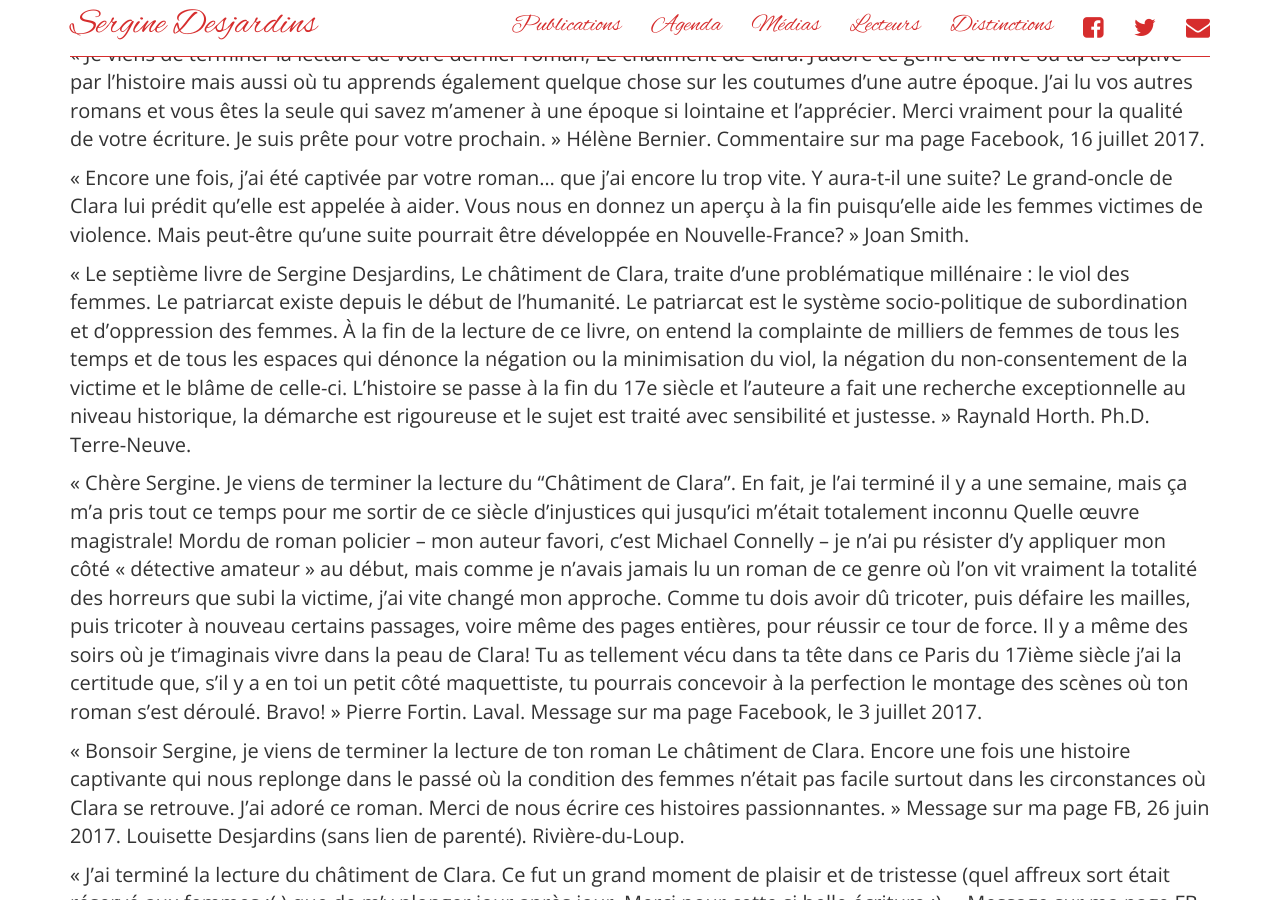
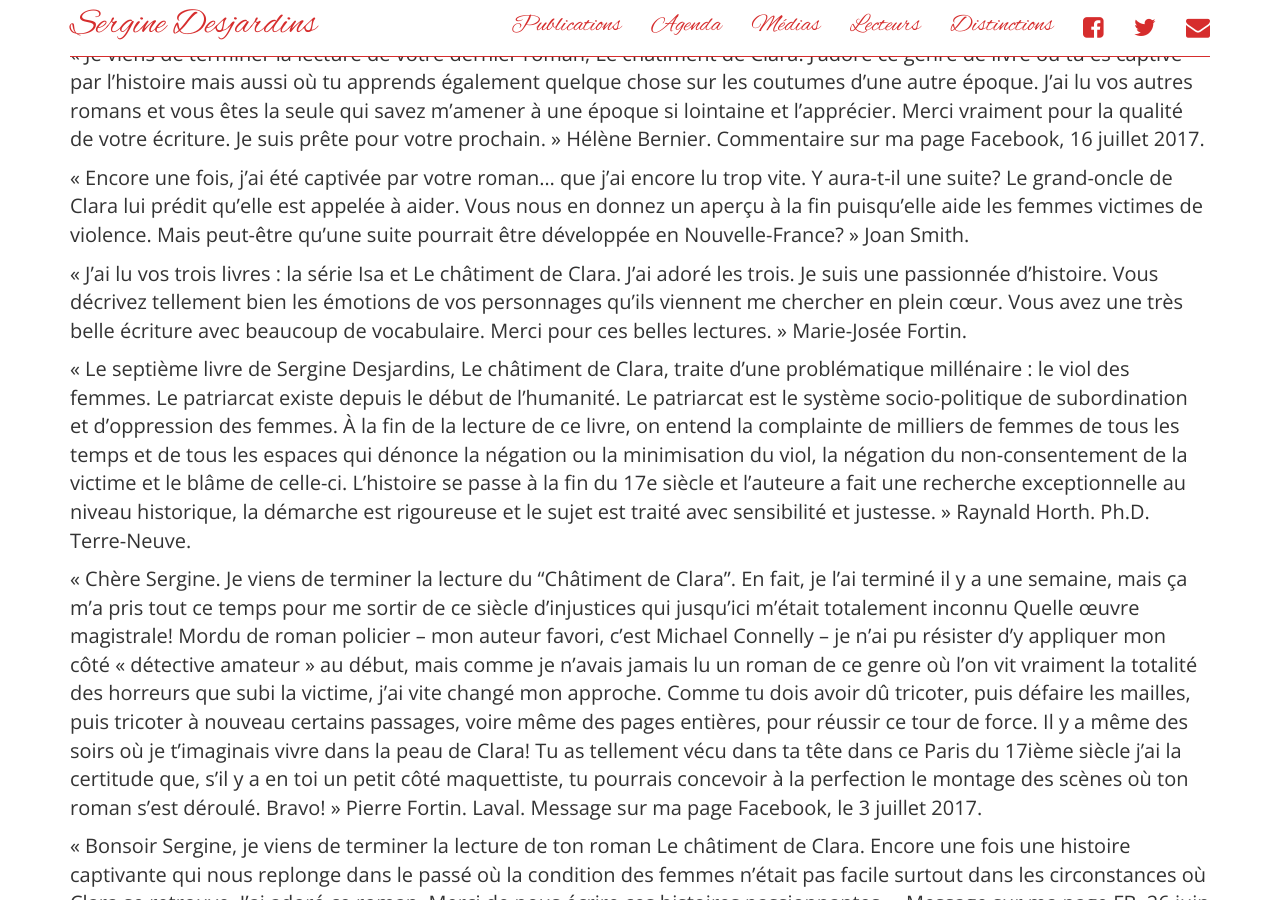
Before and after one commit to serginedesjardins/serginedesjardins.github.io, a Jekyll site: the page built from lecteurs.md, in a window 1280 px wide and 900 px high, scrolled down 1074 px. Built offline with Jekyll 4.4.1, drawn with Linux system fonts in a browser that asks for light colours; nearby versions of some CDN libraries.

Commit message:
Marie-Josée Fortin est ajoutée

```diff
--- a/lecteurs.md
+++ b/lecteurs.md
@@ -15,6 +15,8 @@ permalink: /lecteurs/
 « Je viens de terminer la lecture de votre dernier roman, Le châtiment de Clara. J’adore ce genre de livre où tu es captivé par l’histoire mais aussi où tu apprends également quelque chose sur les coutumes d’une autre époque. J’ai lu vos autres romans et vous êtes la seule qui savez m’amener à une époque si lointaine et l’apprécier. Merci vraiment pour la qualité de votre écriture. Je suis prête pour votre prochain. » Hélène Bernier. Commentaire sur ma page Facebook, 16 juillet 2017.
 
 « Encore une fois, j'ai été captivée par votre roman… que j’ai encore lu trop vite. Y aura-t-il une suite? Le grand-oncle de Clara lui prédit qu’elle est appelée à aider. Vous nous en donnez un aperçu à la fin puisqu’elle aide les femmes victimes de violence. Mais peut-être qu’une suite pourrait être développée en Nouvelle-France? » Joan Smith.
+
+« J'ai lu vos trois livres : la série Isa et Le châtiment de Clara. J’ai adoré les trois. Je suis une passionnée d'histoire. Vous décrivez tellement bien les émotions de vos personnages qu’ils viennent me chercher en plein cœur. Vous avez une très belle écriture avec beaucoup de vocabulaire. Merci pour ces belles lectures. » Marie-Josée Fortin.
 
 « Le septième livre de Sergine Desjardins, Le châtiment de Clara, traite d’une problématique millénaire : le viol des femmes. Le patriarcat existe depuis le début de l’humanité. Le patriarcat est le système socio-politique de subordination et d’oppression des femmes. À la fin de la lecture de ce livre, on entend la complainte de milliers de femmes de tous les temps et de tous les espaces qui dénonce la négation ou la minimisation du viol, la négation du non-consentement de la victime et le blâme de celle-ci. L’histoire se passe à la fin du 17e siècle et l’auteure a fait une recherche exceptionnelle au niveau historique, la démarche est rigoureuse et le sujet est traité avec sensibilité et justesse. » Raynald Horth. Ph.D. Terre-Neuve.
 
```
